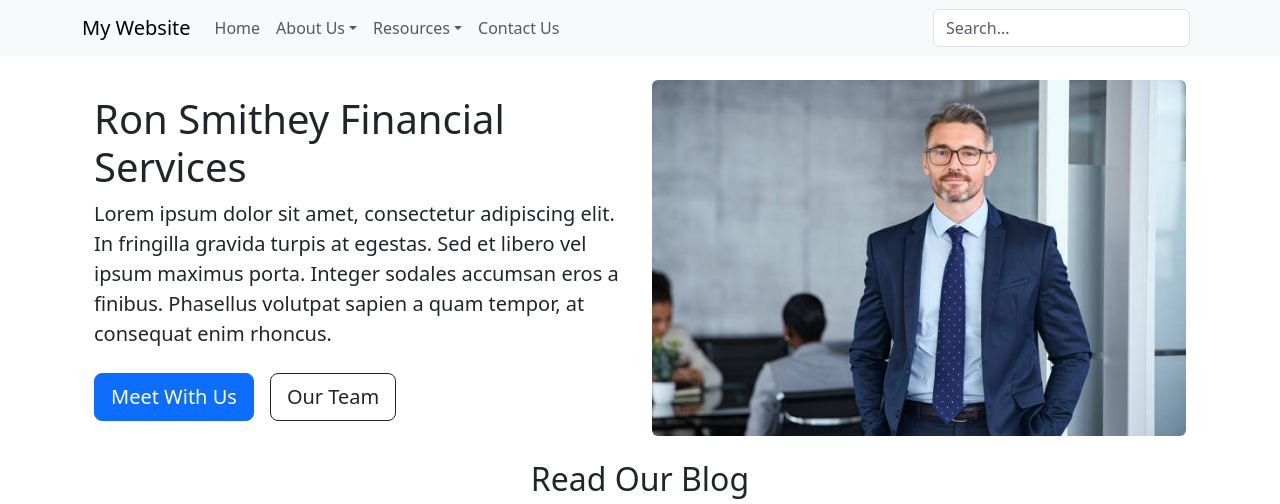
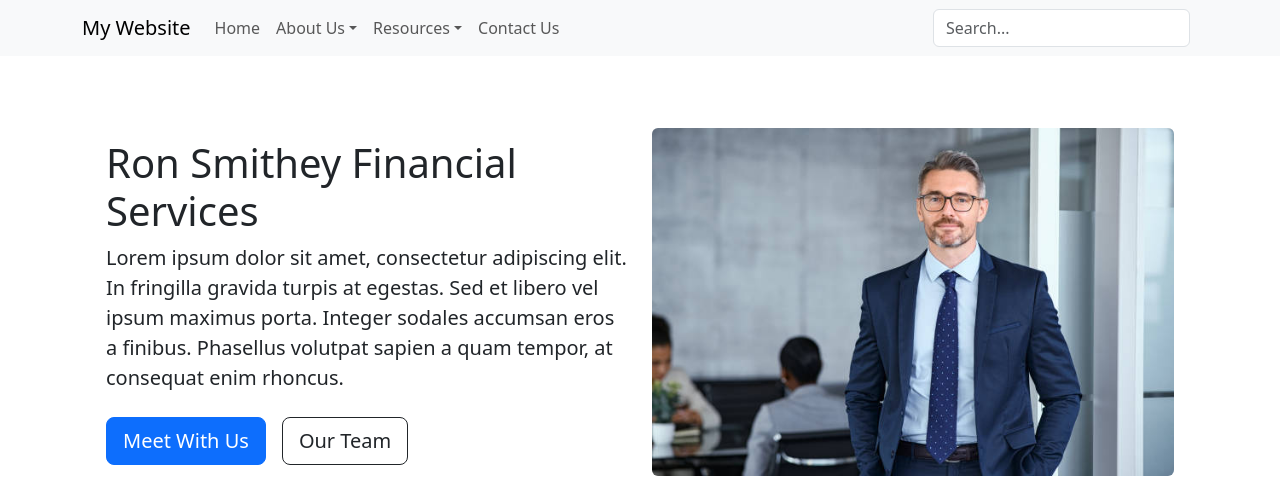
Before and after one commit to DavidTimothyNam/CSC-131-Final, a React (Vite) app: page / in a window 1280 px wide. Shown: the top 504 px of the page. Built offline with nearby package versions, Linux system fonts and the light colour scheme.

Commit message:
update and use Layout.jsx on home page

```diff
--- a/src/components/Layout.jsx
+++ b/src/components/Layout.jsx
@@ -1,18 +1,18 @@
 import React from "react";
 import { Container } from "react-bootstrap";
-import NavbarComponent from "./NavbarComponent";
-import FooterComponent from "./FooterComponent";
+import Footer from "./Footer/Footer";
+import PageNavbar from "./Navbar";
 
 function Layout({ children }) {
   return (
     <>
-      <NavbarComponent />
+      <PageNavbar />
 
       <main>
         <Container className="my-5">{children}</Container>
       </main>
 
-      <FooterComponent />
+      <Footer />
     </>
   );
 }
--- a/src/pages/Home.jsx
+++ b/src/pages/Home.jsx
@@ -6,12 +6,13 @@ import ResourceSection from "../components/ResourceSection/ResourceSection";
 import ServiceSection from "../components/ServicesSection/ServicesSection";
 import Footer from "../components/Footer/Footer";
 import BlogList from "../components/BlogSection";
+import Layout from "../components/Layout";
 
 class Home extends React.Component {
   render() {
     return (
       <>
-        <PageNavbar />
+        <Layout>
           <Container>
             <AboutHero />
           </Container>
@@ -27,7 +28,7 @@ class Home extends React.Component {
             <h2 className="text-center mb-4">What We Offer</h2>
             <ServiceSection />
           </Container>
-        <Footer />
+        </Layout>
       </>
     );
   }
```
Lines whose indentation alone changed are shown as unchanged.
